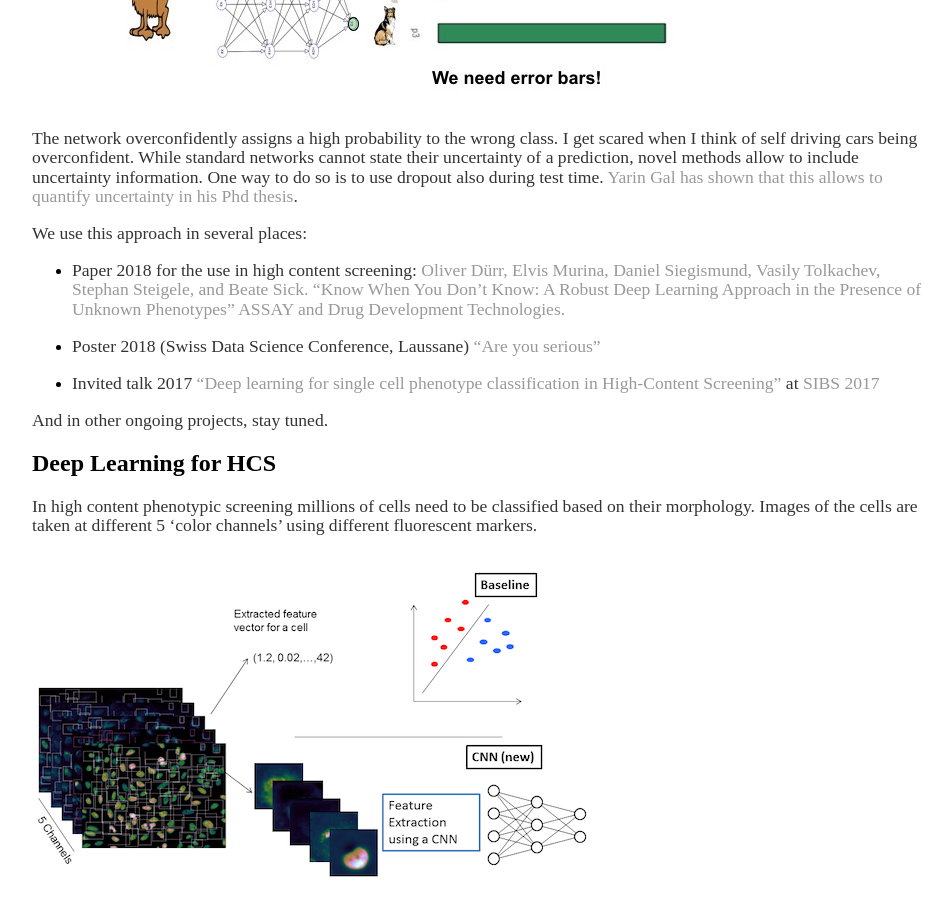
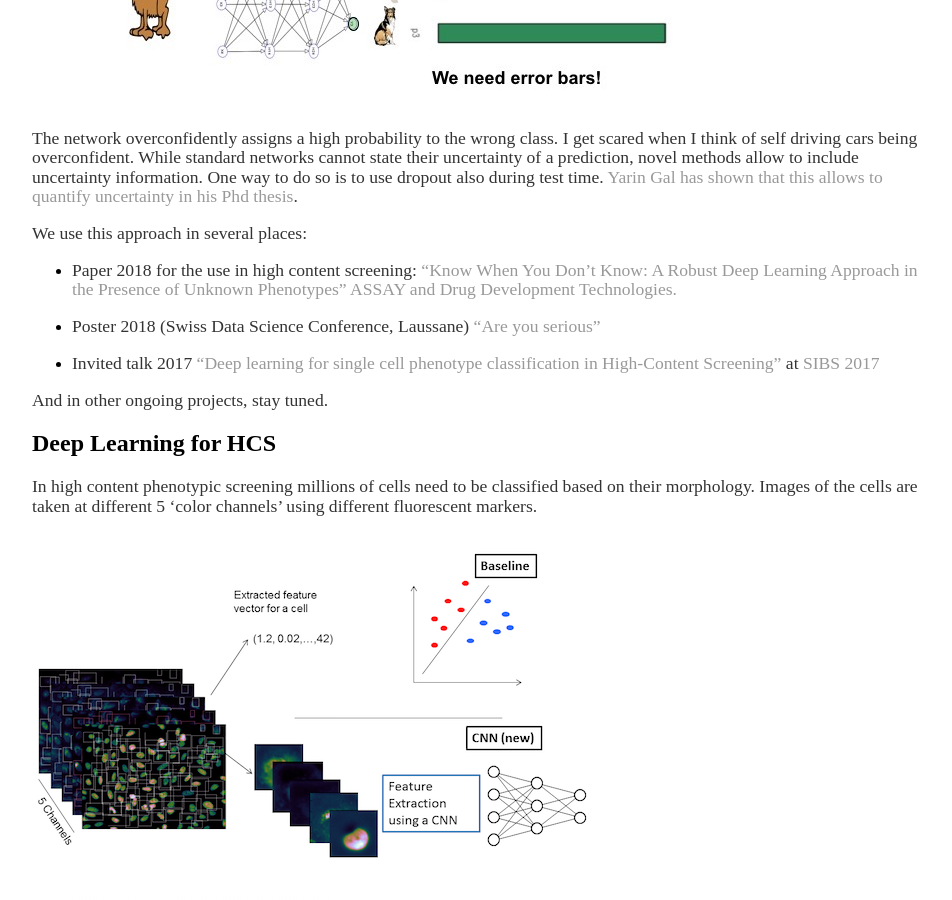
Before and after one commit to oduerr/oduerr.github.io, a Jekyll site: the page built from index.md, in a window 1280 px wide and 900 px high, scrolled down 646 px. Shown: the whole window, without its empty margins (160-1112 px from the left). Built offline with Jekyll 4.4.1, drawn with Linux system fonts in a browser that asks for light colours.

Commit message:
Update uncertainty.md

```diff
--- a/_includes/uncertainty.md
+++ b/_includes/uncertainty.md
@@ -8,7 +8,7 @@ The network overconfidently assigns a high probability to the wrong class. I get
 
 We use this approach in several places:
 
-* Paper 2018 for the use in high content screening: [Oliver Dürr, Elvis Murina, Daniel Siegismund, Vasily Tolkachev, Stephan Steigele, and Beate Sick. "Know When You Don't Know: A Robust Deep Learning Approach in the Presence of Unknown Phenotypes" ASSAY and Drug Development Technologies.](https://www.liebertpub.com/doi/10.1089/adt.2018.859)
+* Paper 2018 for the use in high content screening: ["Know When You Don't Know: A Robust Deep Learning Approach in the Presence of Unknown Phenotypes" ASSAY and Drug Development Technologies.](https://www.liebertpub.com/doi/10.1089/adt.2018.859)
 
 * Poster 2018 (Swiss Data Science Conference, Laussane) ["Are you serious"](http://www-home.htwg-konstanz.de/~oduerr/poster/SDS_2018_Poster_are_you_serious.pdf)
 
```
